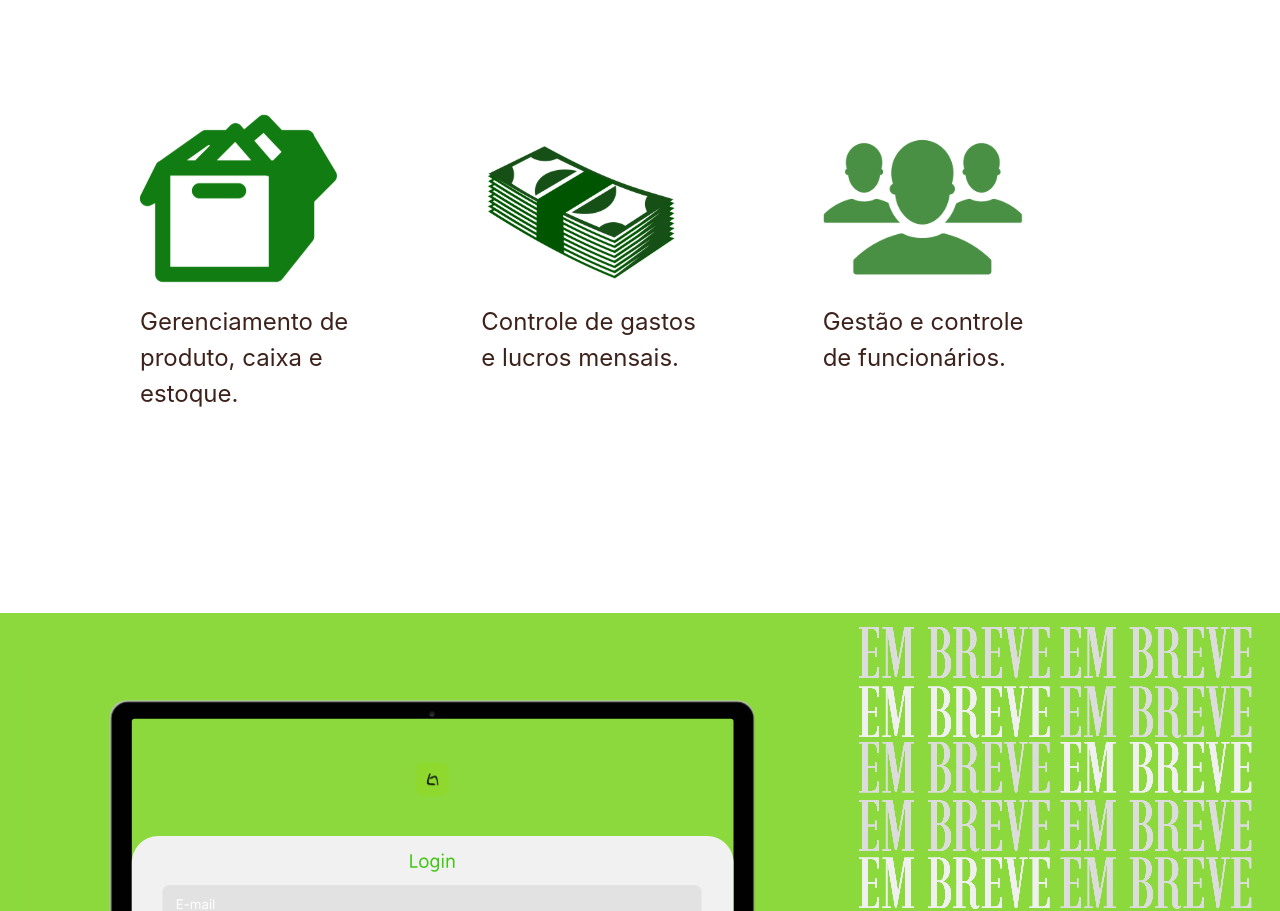
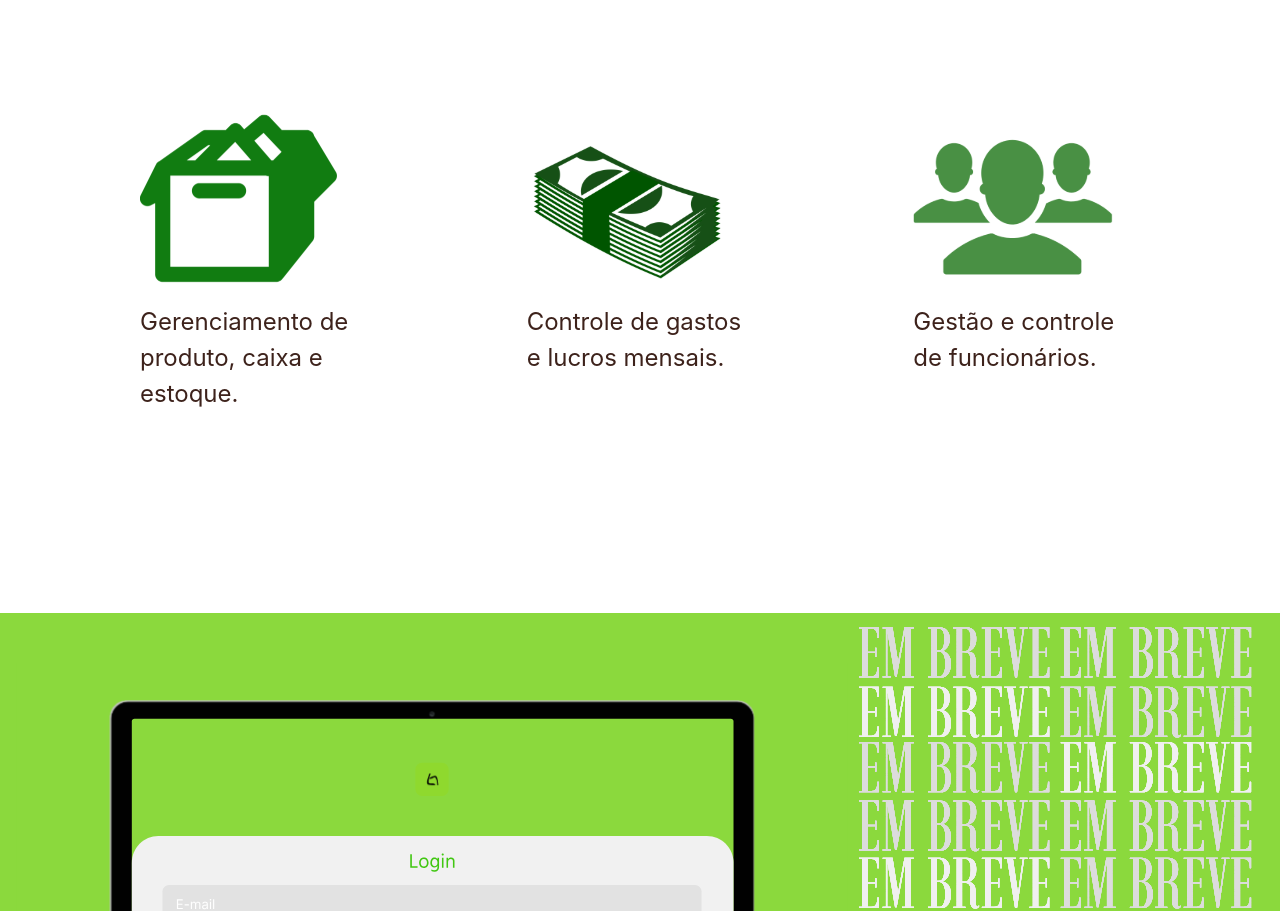
Before and after one commit to erickwnilton/leeveFront, a Next.js app: page / in a window 1280 px wide. Shown: the part 977-1888 px from the top of the page. Built offline with nearby package versions, Linux system fonts and the light colour scheme.

Commit message:
fix: working on gridItem improvements

```diff
--- /dev/null
+++ b/components/grid-Item/index.jsx
@@ -0,0 +1,96 @@
+"use client"
+
+import Image from "next/image";
+
+import {
+  Box,
+  Text,
+  Grid,
+  GridItem
+} from "@chakra-ui/react";
+
+export function GridColumn({ gapValue, templateColumnsValue, flexDirectionValue, widthBoxValue, marginValue }) {
+  return (
+    <Grid
+      gap={gapValue}
+      templateColumns={templateColumnsValue}
+      flexDirection={flexDirectionValue}
+    >
+
+      <GridItem>
+
+        <Box
+          width={widthBoxValue}
+          margin={marginValue}
+        >
+          <Image
+            src="/box.svg"
+            width={200}
+            height={200}
+            alt="caixa"
+          />
+
+          <Text
+            fontSize={"2xl"}
+            color={"#3D221B"}
+          >
+            Gerenciamento de <br />
+            produto, caixa e <br />
+            estoque.
+          </Text>
+        </Box>
+
+      </GridItem>
+
+      <GridItem>
+
+        <Box
+          width={widthBoxValue}
+          margin={marginValue}
+        >
+
+          <Image
+            src="/money.svg"
+            width={200}
+            height={200}
+            alt="dinheiro"
+          />
+
+          <Text
+            fontSize={"2xl"}
+            color={"#3D221B"}
+          >
+            Controle de gastos <br />
+            e lucros mensais.
+          </Text>
+        </Box>
+
+      </GridItem>
+
+      <GridItem>
+
+        <Box
+          width={widthBoxValue}
+          margin={marginValue}
+        >
+          <Image
+            src="/people.svg"
+            width={200}
+            height={200}
+            alt="pessoas"
+          />
+
+          <Text
+            fontSize={"2xl"}
+            color={"#3D221B"}
+          >
+            Gestão e controle <br />
+            de funcionários.
+          </Text>
+        </Box>
+
+      </GridItem>
+
+    </Grid>
+  )
+}
--- a/components/second-session/index.jsx
+++ b/components/second-session/index.jsx
@@ -1,14 +1,12 @@
 "use client"
-
-import Image from "next/image";
 
 import {
   Box,
   Text,
-  Grid,
-  GridItem,
   Container
 } from "@chakra-ui/react";
+
+import { GridColumn } from "../grid-Item";
 
 export function Second() {
   return (
@@ -36,83 +34,16 @@ export function Second() {
           maxWidth={1000}
           marginTop={["30px", "30px", "30px", "100px"]}
         >
-          <Grid
-            gap={6}
-            templateColumns={["repeat(1, 1fr)", "repeat(1, 1fr)", "repeat(2, 1fr)", "repeat(3, 1fr)"]}
-            flexDirection={["column", "column", "column", "flex"]}
-          >
 
-            <GridItem>
+          <GridColumn
+            gapValue={["10", "10", "10", "40"]}
+            templateColumnsValue={["repeat(1, 1fr)", "repeat(1, 1fr)", "repeat(2, 1fr)", "repeat(3, 1fr)"]}
+            flexDirectionValue={["column", "column", "column", "flex"]}
 
-              <Box
-                width={["50%", "50%", "50%", "100%"]}
-                margin={"auto"}
-              >
-                <Image
-                  src="/box.svg"
-                  width={200}
-                  height={200}
-                  alt="caixa"
-                />
+            widthBoxValue={["50%", "50%", "50%", "100%"]}
+            marginValue={"auto"}
+          />
 
-                <Text
-                  fontSize={"2xl"}
-                  color={"#3D221B"}
-                >
-                  Gerenciamento de <br />
-                  produto, caixa e <br />
-                  estoque.
-                </Text>
-              </Box>
-            </GridItem>
-
-            <GridItem>
-              <Box
-                width={["50%", "50%", "50%", "100%"]}
-                margin={"auto"}
-              >
-
-                <Image
-                  src="/money.svg"
-                  width={200}
-                  height={200}
-                  alt="dinheiro"
-                />
-
-                <Text
-                  fontSize={"2xl"}
-                  color={"#3D221B"}
-                >
-                  Controle de gastos <br />
-                  e lucros mensais.
-                </Text>
-              </Box>
-            </GridItem>
-
-            <GridItem>
-
-              <Box
-                width={["50%", "50%", "50%", "100%"]}
-                margin={"auto"}
-              >
-                <Image
-                  src="/people.svg"
-                  width={200}
-                  height={200}
-                  alt="pessoas"
-                />
-
-                <Text
-                  fontSize={"2xl"}
-                  color={"#3D221B"}
-                >
-                  Gestão e controle <br />
-                  de funcionários.
-                </Text>
-              </Box>
-            </GridItem>
-
-          </Grid>
         </Box>
 
       </Box>
```
